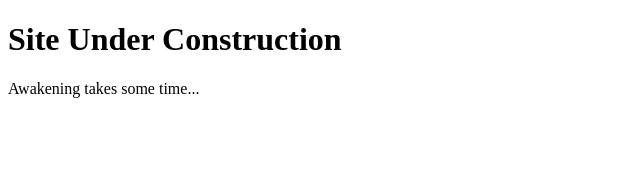
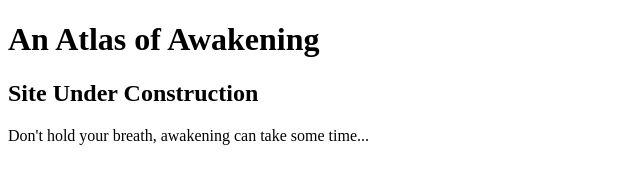
Before and after one commit to AtlasOfAwakening/atlasofawakening.github.io, a plain HTML site: page index.html in a window 1280 px wide. Shown: the whole page, without its empty margins (0-640 px from the left). Drawn offline with Linux system fonts and the light colour scheme.

Commit message:
Update index.html

```diff
--- a/index.html
+++ b/index.html
@@ -1,8 +1,10 @@
 <!DOCTYPE html>
 <html>
 <body>
-<h1>Site Under Construction</h1>
+<h1>An Atlas of Awakening</h1>
 
-  Awakening takes some time...
+  <h2>Site Under Construction</h2>
+
+  Don't hold your breath, awakening can take some time...
 </body>
 </html>
```
